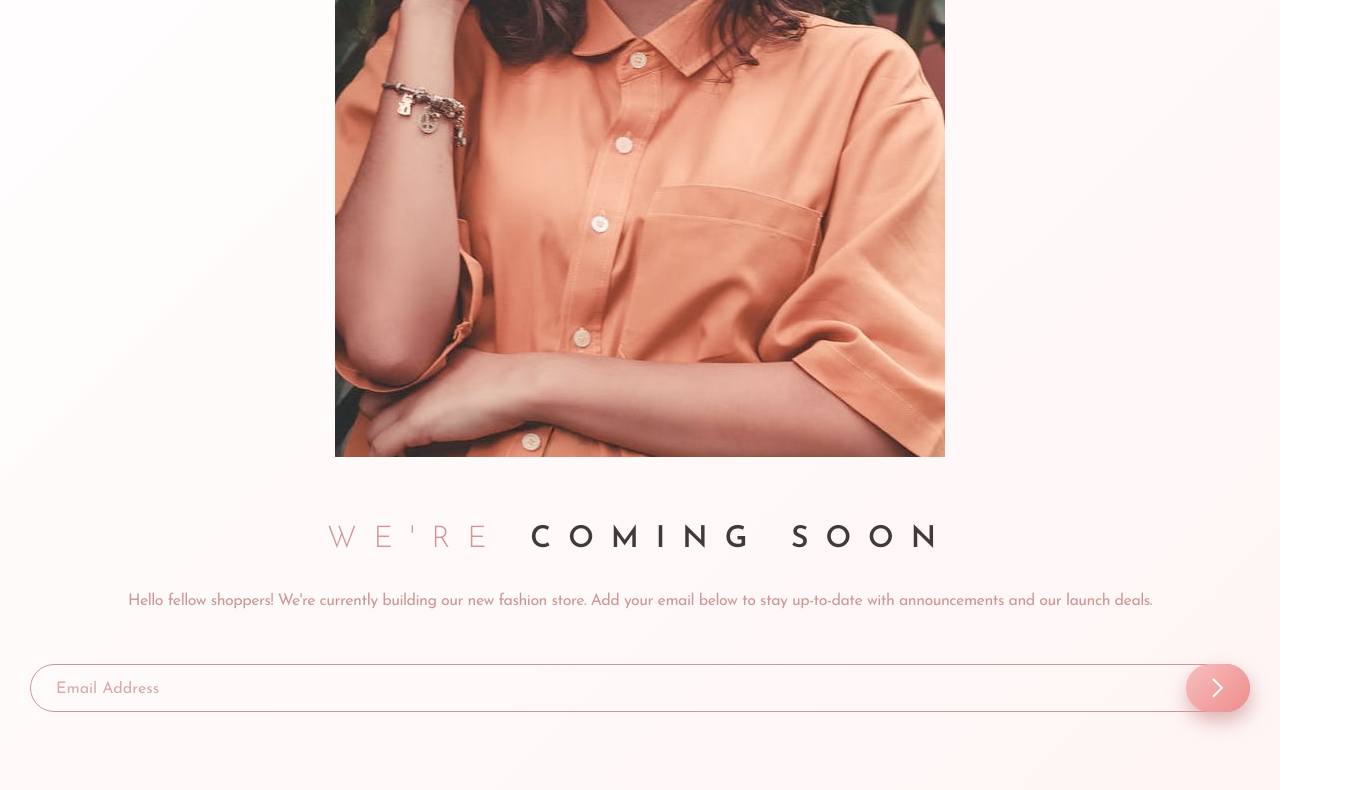
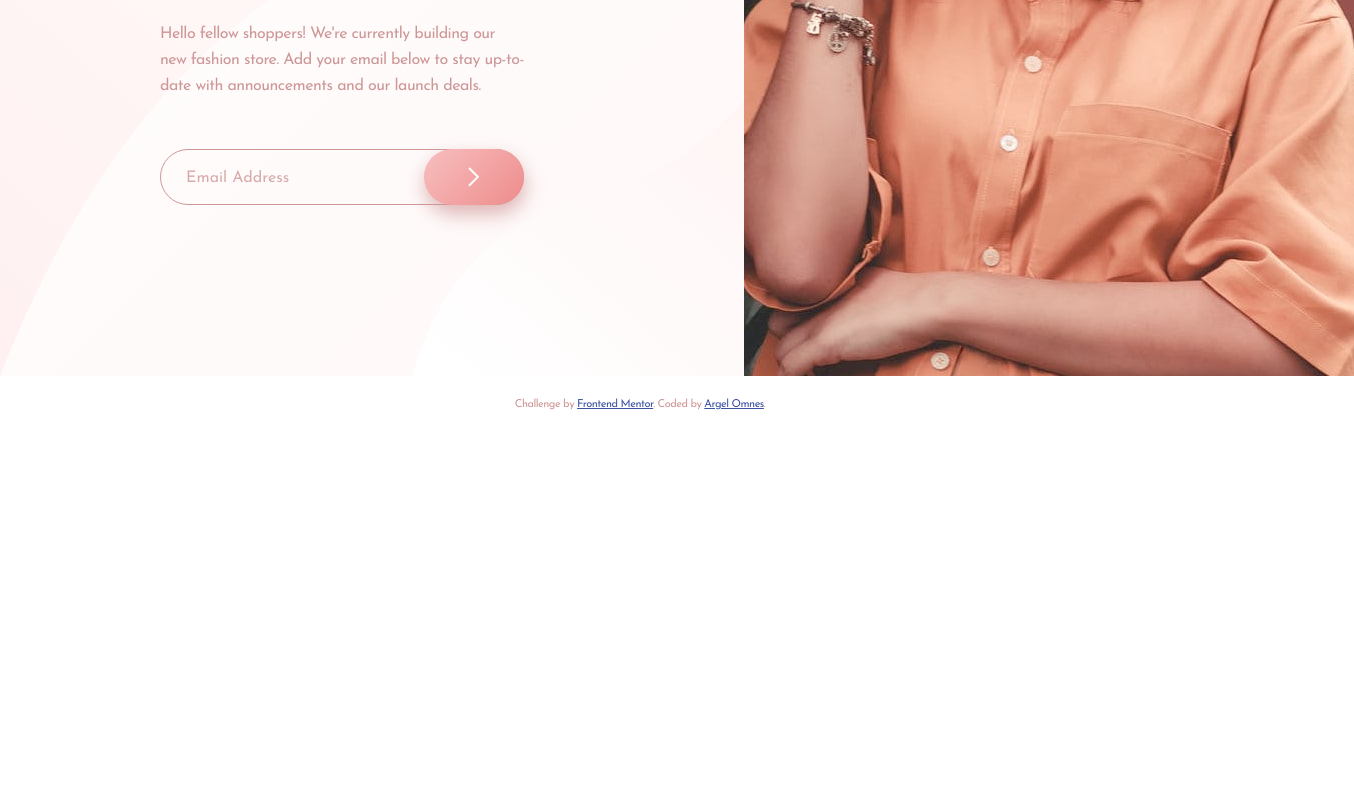
Before and after one commit to argelomnes/base-apparel-coming-soon, a website: page index.html in a window 1280 px wide. Shown: the part 424-1214 px from the top of the page, 1354 px wide, since content can reach past the window. After the commit the page ends 858 px from the top, so only its background shows below. Drawn offline with Linux system fonts and the light colour scheme.

Commit message:
Style desktop

```diff
--- a/css/style.css
+++ b/css/style.css
@@ -4,7 +4,8 @@
   --gray: hsl(0, 6%, 24%);
   --gradient-1: linear-gradient(135deg, hsl(0, 0%, 100%), hsl(0, 100%, 98%));
   --gradient-2: linear-gradient(135deg, hsl(0, 80%, 86%), hsl(0, 74%, 74%));
-  --gradient-3: linear-gradient(135deg, hsl(358.2, 89.5%, 92.5%), hsl(354.1, 54.8%, 81.8%)); }
+  --gradient-3: linear-gradient(135deg, hsl(358.2, 89.5%, 92.5%), hsl(354.1, 54.8%, 81.8%));
+  --gradient-4: linear-gradient(hsl(0, 0%, 100%), hsl(0, 100%, 98%)); }
 
 html {
   box-sizing: border-box;
@@ -24,9 +25,7 @@ body {
   font-size: 1.6rem;
   font-weight: 400;
   letter-spacing: -0.05rem;
-  line-height: 1.6;
-  background-image: linear-gradient(135deg, hsl(0, 0%, 100%), hsl(0, 100%, 98%));
-  background-image: var(--gradient-1); }
+  line-height: 1.6; }
 
 img {
   display: block; }
@@ -42,6 +41,11 @@ h1 {
   letter-spacing: 1.7rem;
   line-height: 1.23;
   text-transform: uppercase; }
+  @media (min-width: 960px) {
+    h1 {
+      font-size: 4.8rem;
+      letter-spacing: 0.53em;
+      line-height: 1.33; } }
 
 h1 span {
   color: hsl(0, 36%, 70%);
@@ -51,21 +55,53 @@ h1 span {
 .container {
   max-width: 144rem;
   text-align: center; }
+  @media (min-width: 960px) {
+    .container {
+      margin: auto;
+      text-align: left; } }
 
 .grid {
   background-image: linear-gradient(135deg, hsl(0, 0%, 100%), hsl(0, 100%, 98%));
   background-image: var(--gradient-1); }
+  @media (min-width: 960px) {
+    .grid {
+      display: -ms-grid;
+      display: grid;
+      -ms-grid-columns: 2fr 1.3fr;
+      grid-template-columns: 2fr 1.3fr;
+      -ms-grid-rows: 1fr 4fr;
+      grid-template-rows: 1fr 4fr;
+      background-image: url("../images/bg-pattern-desktop.svg"), linear-gradient(135deg, hsl(0, 0%, 100%), hsl(0, 100%, 98%));
+      background-image: url("../images/bg-pattern-desktop.svg"), var(--gradient-1); } }
 
 header {
   padding-top: 1.875em;
   padding-bottom: 1.875em; }
+  @media (min-width: 960px) {
+    header {
+      display: -ms-grid;
+      display: grid;
+      align-content: center; } }
 
 .logo {
   max-width: 100px; }
+  @media (min-width: 960px) {
+    .logo {
+      max-width: 100%; } }
+
+picture {
+  -ms-grid-row: 1;
+  -ms-grid-row-span: 2;
+  -ms-grid-column: 2;
+  -ms-grid-column-span: 1;
+  grid-area: 1 / 2 / 3 / 3; }
 
 main {
   padding-top: 6.5rem;
   padding-bottom: 4.2rem; }
+
+footer {
+  padding: 2rem 0; }
 
 form {
   display: flex;
@@ -82,6 +118,10 @@ form {
   background-color: transparent;
   font-family: inherit;
   font-size: inherit; }
+  @media (min-width: 960px) {
+    .email {
+      height: 5.6rem;
+      margin-right: -10rem; } }
 
 .email:focus {
   color: hsl(0, 6%, 24%);
@@ -111,6 +151,9 @@ button {
   background-image: var(--gradient-2);
   box-shadow: 1px 9px 19px rgba(206, 150, 150, 0.7);
   cursor: pointer; }
+  @media (min-width: 960px) {
+    button {
+      width: 10rem; } }
 
 button:active {
   transform: translateX(3px);
@@ -124,6 +167,10 @@ button img {
 .row {
   padding-right: 1.875em;
   padding-left: 1.875em; }
+  @media (min-width: 960px) {
+    .row {
+      padding-right: 22rem;
+      padding-left: 16rem; } }
 
 .hero {
   max-width: 610px;
--- a/sass/_base.scss
+++ b/sass/_base.scss
@@ -20,7 +20,6 @@ body {
     font-weight: 400;
     letter-spacing: -0.05rem;
     line-height: 1.6;
-    background-image: var(--gradient-1);
 }
 
 img {
@@ -39,6 +38,12 @@ h1 {
     letter-spacing: 1.7rem;
     line-height: 1.23;
     text-transform: uppercase;
+
+    @media (--lg-viewport) {
+        font-size: 4.8rem;
+        letter-spacing: 0.53em;
+        line-height: 1.33;
+    }
 }
 
 h1 span {
--- a/sass/_layout.scss
+++ b/sass/_layout.scss
@@ -2,22 +2,53 @@
     max-width: 144rem;
 
     text-align: center;
+
+    @media (--lg-viewport) {
+        margin: auto;
+        text-align: left;
+    }
 }
 
 .grid {
     background-image: var(--gradient-1);
+
+    @media (--lg-viewport) {
+        display: grid;
+
+        grid-template-columns: 2fr 1.3fr;
+        grid-template-rows: 1fr 4fr;
+        background-image: url("../images/bg-pattern-desktop.svg"), var(--gradient-1);
+    }
 }
 
 header {
     padding-top: 1.875em;
     padding-bottom: 1.875em;
+
+    @media (--lg-viewport) {
+        display: grid;
+
+        align-content: center;
+    }
 }
 
 .logo {
     max-width: 100px;
+
+    @media (--lg-viewport) {
+        max-width: 100%;
+    }
+}
+
+picture {
+    grid-area: 1 / 2 / 3 / 3;
 }
 
 main {
     padding-top: 6.5rem;
     padding-bottom: 4.2rem;
 }
+
+footer {
+    padding: 2rem 0;
+}
--- a/sass/_modules.scss
+++ b/sass/_modules.scss
@@ -1,6 +1,11 @@
 .row {
     padding-right: 1.875em;
     padding-left: 1.875em;
+
+    @media (--lg-viewport) {
+        padding-right: 22rem;
+        padding-left: 16rem;
+    }
 }
 
 .hero {
--- a/sass/_variables.scss
+++ b/sass/_variables.scss
@@ -1,3 +1,5 @@
+@custom-media --lg-viewport (width >= 960px);
+
 :root {
     --red-desat: hsl(0, 36%, 70%);
     --red-soft: hsl(0, 93%, 68%);
@@ -6,4 +8,5 @@
     --gradient-1: linear-gradient(135deg, hsl(0, 0%, 100%), hsl(0, 100%, 98%));
     --gradient-2: linear-gradient(135deg, hsl(0, 80%, 86%), hsl(0, 74%, 74%));
     --gradient-3: linear-gradient(135deg, hsl(358.2, 89.5%, 92.5%), hsl(354.1, 54.8%, 81.8%));
+    --gradient-4: linear-gradient(hsl(0, 0%, 100%), hsl(0, 100%, 98%));
 }
```
Also changed, not shown: sass/_components.scss (+10 -0 lines).
